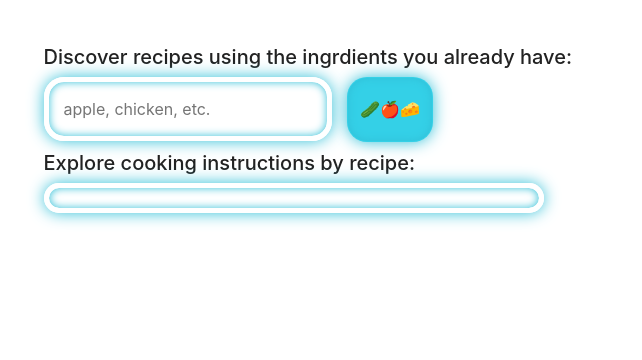
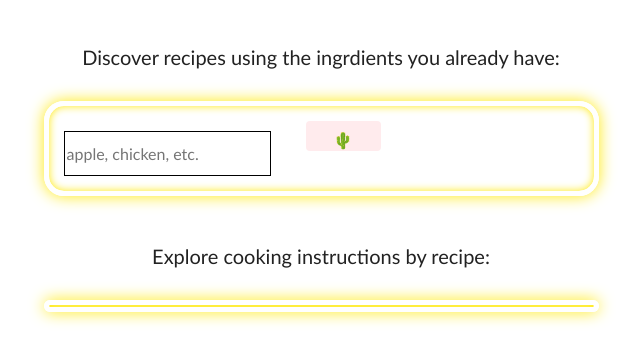
Before and after one commit to benjamin-thompdx/kitchen-quest, a website built with webpack: page src/index.html in a window 1280 px wide. Shown: the part 542-902 px from the top of the page, without its empty margins (319-961 px from the left). Before the commit the page ends 813 px from the top, so only its background shows below. Built offline with nearby package versions, Linux system fonts and the light colour scheme.

Commit message:
update styling within styles.css and naming in index.html

```diff
--- a/src/index.html
+++ b/src/index.html
@@ -18,16 +18,21 @@
       </div>
       <br>
       <div> <!-- buttons/search bars -->
-        <div class="row"> <!--ingredients search-->
-          <h5>Discover recipes using the ingrdients you already have:</h5>
-          <label for="userInput"></label>
-          <input id="userInput" type="text" placeholder="apple, chicken, etc.">
-          <br>
-          <button class="btn" id="findByIngrdients">🥒🍎🧀</button>
+        <h5>Discover recipes using the ingrdients you already have:</h5>
+        <br>
+        <div class="row" id="recipeBorder"> <!--ingredients search-->
+            <label for="userInput"></label>
+            <input id="userInput" type="text" placeholder="apple, chicken, etc.">
+            <br>
+            <button class="btn" id="findByIngrdients">🌵</button>
         </div>
-        <div class="row"> <!--recipe search-->
+        <br>
+        <br>
+        <h5>Explore cooking instructions by recipe:</h5>
+        <br>
+        <div class="row" id="recipeSearchBorder"> <!--recipe search-->
           <!-- <label for="recipeSearch">Persue Inspiration</label> -->
-          <h5>Explore cooking instructions by recipe:</h5>
+
           <div class="gcse-search" id="recipeSearch"></div>
         </div>
       </div>
--- a/src/styles.css
+++ b/src/styles.css
@@ -1,16 +1,17 @@
 body {
   position: relative;
   text-align: center;
-  color: rgb(48,191,215);
+  color: rgb(124,77,255);
+  font-family: Trebuchet MS, sans-serif;
 }
 
 h3 {
   color: rgb(34, 34, 34);
 }
 #userInput {
-  border-radius: 20px;
-  border: 5px solid white;
-  -webkit-box-shadow:
+  /* border-radius: 20px; */
+  border: 1px solid black;
+  /* -webkit-box-shadow:
     inset 0 0 8px  rgb(48,191,215),
           0 0 16px rgb(48,191,215);
   -moz-box-shadow:
@@ -19,9 +20,10 @@ h3 {
   box-shadow:
     inset 0 0 8px  rgb(48,191,215),
           0 0 16px rgb(48,191,215);
-  padding: 15px;
-  background: rgba(255,255,255,0.5);
-  margin: 0 0 10px 0;
+  padding: 15px; */
+  /* background: rgba(255,255,255,0.5); */
+  margin-top: 10px;
+  height: 45px;
 }
 
 h5 {
@@ -33,7 +35,7 @@ h5 {
 }
 
 #recipeSearch {
-  border-radius: 20px;
+  /* border-radius: 20px;
   border: 5px solid white;
   -webkit-box-shadow:
     inset 0 0 8px  rgb(48,191,215),
@@ -46,7 +48,7 @@ h5 {
           0 0 16px rgb(48,191,215);
   padding: 10px;
   background: rgba(255,255,255,0.5);
-  margin: 0 0 10px 0;
+  margin: 0 0 10px 0; */
 }
 
 tr {
@@ -68,7 +70,6 @@ th {
   padding: 20px;
   text-align: center;
   font-style: normal;
-  font-family: Georgia, 'Times New Roman', Times, serif;
 }
 
 .errors {
@@ -86,20 +87,21 @@ th {
   width: 500px;
 }
 #findByIngrdients {
-  border-radius: 20px;
-  background-color: #34D0E7;
-  margin-left: 15px;
-  height: 65px;
+  /* border-radius: 20px; */
+  background-color: #FFEBED;
+  margin-left: 35px;
+  height: 30px;
+  width: 75px;
   /* border: 5px solid white;  */
-  -webkit-box-shadow:
-  inset 0 0 8px  rgb(48,191,215),
-        0 0 16px rgb(48,191,215);
+  /* -webkit-box-shadow:
+  inset 0 0 8px  #FFE90B,
+        0 0 16px #FFE90B;
 -moz-box-shadow:
-  inset 0 0 8px  rgb(48,191,215),
-        0 0 16px rgb(48,191,215);
+  inset 0 0 8px  #FFE90B,
+        0 0 16px #FFE90B;
 box-shadow:
-  inset 0 0 8px  rgb(48,191,215),
-        0 0 16px rgb(48,191,215);
+  inset 0 0 8px  #FFE90B,
+        0 0 16px #FFE90B;  */
 }
 
 #fridgeOpen {
@@ -120,6 +122,40 @@ img {
   border-radius: 20px;
   border: solid gray 2px;
 }
+#recipeBorder {
+  border-radius: 20px;
+  border: 5px solid white;
+  -webkit-box-shadow:
+    inset 0 0 8px  #FFE90B,
+          0 0 16px #FFE90B;
+  -moz-box-shadow:
+    inset 0 0 8px  #FFE90B,
+          0 0 16px #FFE90B;
+  box-shadow:
+    inset 0 0 8px  #FFE90B,
+          0 0 16px #FFE90B;
+  padding: 15px;
+  background: rgba(255,255,255,0.5);
+  margin: auto;
+  text-align: center;
+}
+#recipeSearchBorder {
+  border-radius: 20px;
+  border: 5px solid white;
+  -webkit-box-shadow:
+    inset 0 0 8px  #FFE90B,
+          0 0 16px #FFE90B;
+  -moz-box-shadow:
+    inset 0 0 8px  #FFE90B,
+          0 0 16px #FFE90B;
+  box-shadow:
+    inset 0 0 8px  #FFE90B,
+          0 0 16px #FFE90B;
+  padding: 1px;
+  background: rgba(255,255,255,0.5);
+  margin: auto;
+  text-align: center;
+}
 
 
   /* background-color: rgb(254,255,1);
```
